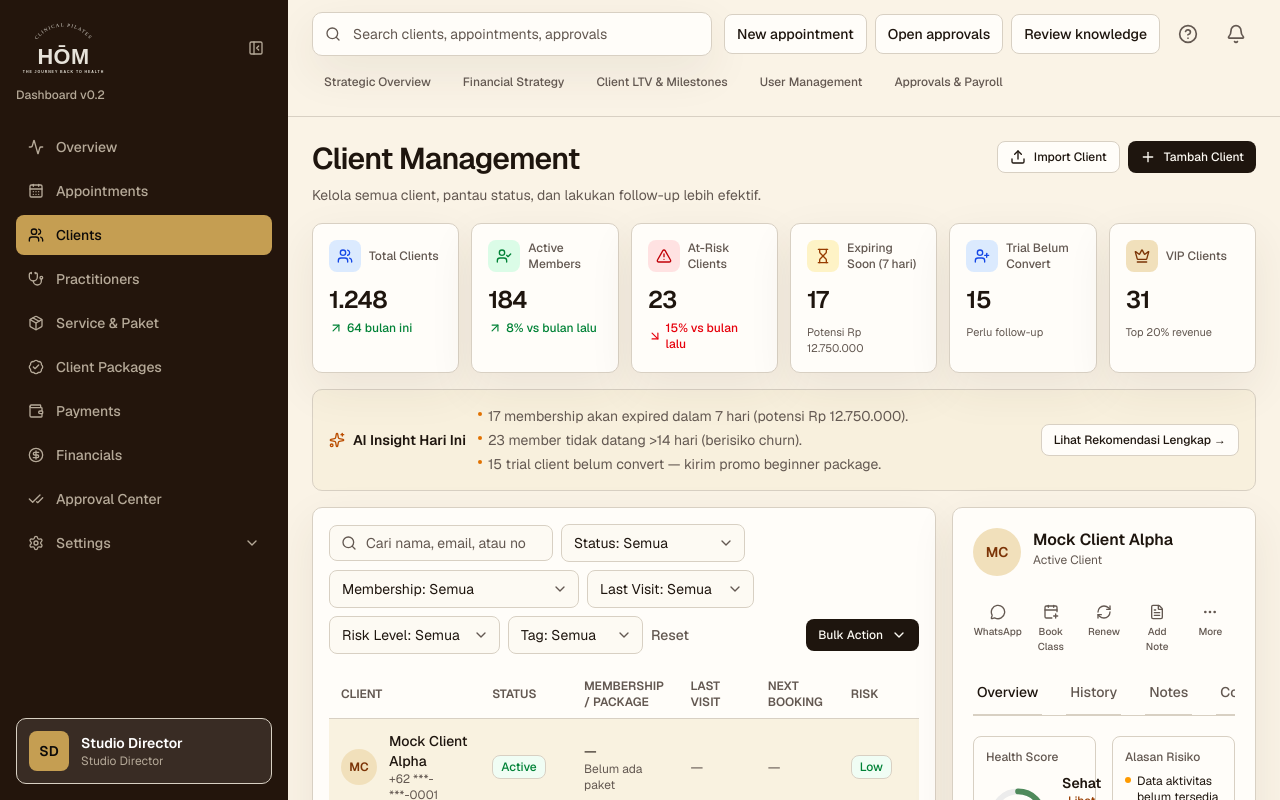
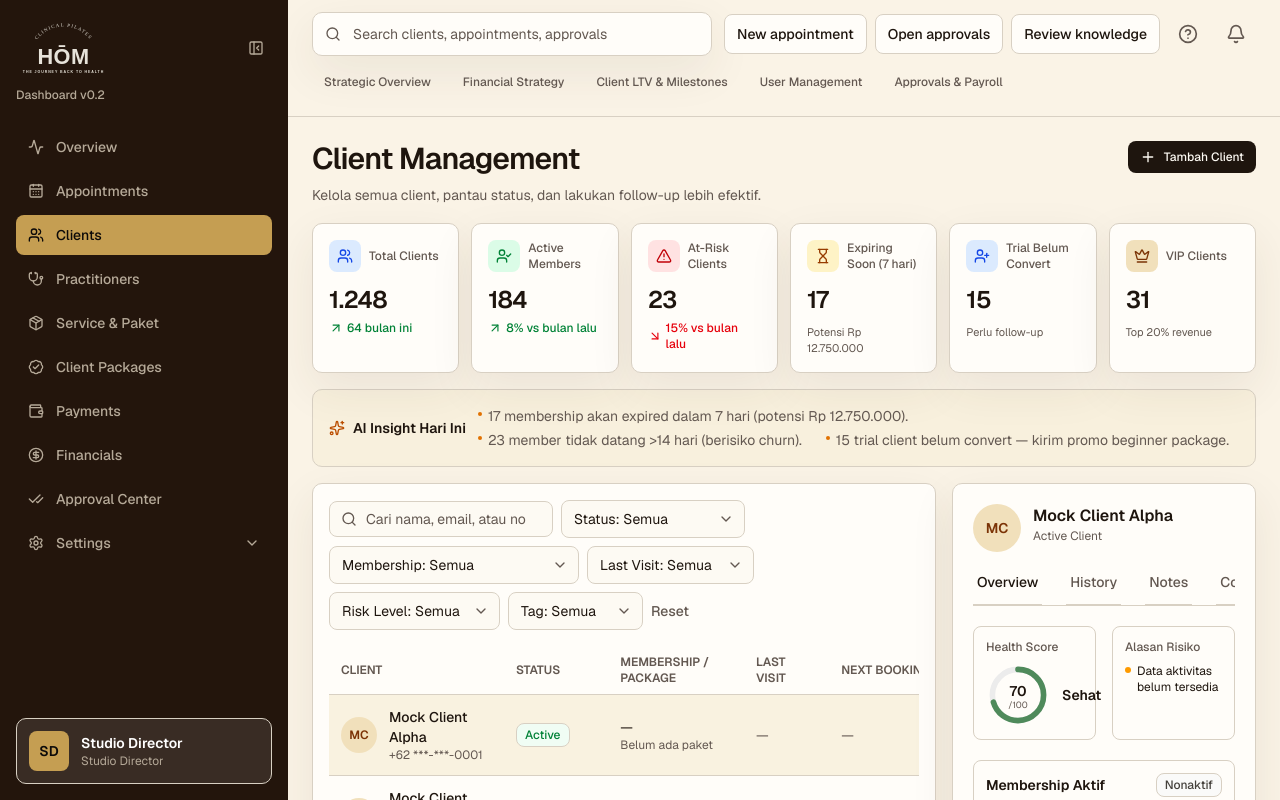
Before and after one commit to junadwi009/hom_v2, a Next.js app in the folder apps/web/: page /clients in a window 1280 px wide. Shown: the top 800 px of the page. Built offline with nearby package versions, Linux system fonts and the light colour scheme.

Commit message:
refactor(clients): remove placeholder demo actions on management pages

```diff
--- a/apps/web/src/features/clients/management/client-detail-panel.tsx
+++ b/apps/web/src/features/clients/management/client-detail-panel.tsx
@@ -1,14 +1,6 @@
-import {
-  CalendarPlus,
-  FileText,
-  MessageCircle,
-  MoreHorizontal,
-  RefreshCw,
-  Sparkles,
-} from "lucide-react";
+import { Sparkles } from "lucide-react";
 
 import { Badge } from "@/components/ui/badge";
-import { DemoButton, DemoLink } from "@/features/shell/demo-action";
 
 import { ClientTabs } from "../shared/clients-tabs";
 import { ScoreRing } from "../shared/score-ring";
@@ -40,34 +32,6 @@ export function ClientDetailPanel({ client }: { client: ManagedClient }) {
         </div>
       </header>
 
-      <div className="grid grid-cols-5 gap-1">
-        <PanelAction
-          icon={MessageCircle}
-          label="WhatsApp"
-          message={`Membuka chat WhatsApp ke ${client.name} (demo).`}
-        />
-        <PanelAction
-          icon={CalendarPlus}
-          label="Book Class"
-          message={`Booking kelas untuk ${client.name} (demo).`}
-        />
-        <PanelAction
-          icon={RefreshCw}
-          label="Renew"
-          message={`Perpanjang membership ${client.name} (demo).`}
-        />
-        <PanelAction
-          icon={FileText}
-          label="Add Note"
-          message={`Tambah catatan untuk ${client.name} (demo).`}
-        />
-        <PanelAction
-          icon={MoreHorizontal}
-          label="More"
-          message="Menu aksi lainnya (demo)."
-        />
-      </div>
-
       <ClientTabs tabs={["Overview", "History", "Notes", "Communication"]} />
 
       <div className="grid grid-cols-2 gap-4">
@@ -79,12 +43,6 @@ export function ClientDetailPanel({ client }: { client: ManagedClient }) {
               <p className="text-sm font-semibold text-foreground">
                 {healthLabel(client.healthScore)}
               </p>
-              <DemoLink
-                className="text-xs font-medium text-amber-800 hover:underline"
-                message="Membuka rincian Health Score (demo)."
-              >
-                Lihat detail skor →
-              </DemoLink>
             </div>
           </div>
         </div>
@@ -155,37 +113,8 @@ export function ClientDetailPanel({ client }: { client: ManagedClient }) {
         <p className="mt-1 text-xs leading-5 text-foreground-muted">
           {client.aiRecommendation}
         </p>
-        <DemoButton
-          className="mt-3 w-full"
-          message={`Pesan WhatsApp personal dikirim ke ${client.name} (demo).`}
-          size="sm"
-          type="button"
-        >
-          <MessageCircle aria-hidden="true" className="size-4" />
-          Kirim WhatsApp Personal
-        </DemoButton>
       </div>
     </section>
-  );
-}
-
-function PanelAction({
-  icon: Icon,
-  label,
-  message,
-}: {
-  icon: typeof MessageCircle;
-  label: string;
-  message: string;
-}) {
-  return (
-    <DemoLink
-      className="flex flex-col items-center gap-1 rounded-md px-1 py-2 text-[10px] font-medium text-foreground-muted hover:bg-stone-100 hover:text-foreground"
-      message={message}
-    >
-      <Icon aria-hidden="true" className="size-4" />
-      {label}
-    </DemoLink>
   );
 }
 
--- a/apps/web/src/features/clients/management/client-management-page.tsx
+++ b/apps/web/src/features/clients/management/client-management-page.tsx
@@ -1,9 +1,7 @@
 "use client";
 
-import { Sparkles, UserCheck, UserPlus, Users, Upload } from "lucide-react";
+import { Sparkles, UserCheck, UserPlus, Users } from "lucide-react";
 import { useState } from "react";
-
-import { DemoButton } from "@/features/shell/demo-action";
 
 import { ClientsPageHeader } from "../shared/clients-page-header";
 import { ClientKpiRow, type ClientKpi } from "../shared/clients-kpi-card";
@@ -110,20 +108,7 @@ export function ClientManagementPage({
   return (
     <div className="space-y-4">
       <ClientsPageHeader
-        actions={
-          <>
-            <DemoButton
-              message="Import client: pilih file CSV/XLSX (demo)."
-              size="sm"
-              type="button"
-              variant="secondary"
-            >
-              <Upload aria-hidden="true" className="size-4" />
-              Import Client
-            </DemoButton>
-            <CreateClientSheet action={createAction} canCreate={canCreate} />
-          </>
-        }
+        actions={<CreateClientSheet action={createAction} canCreate={canCreate} />}
         subtitle="Kelola semua client, pantau status, dan lakukan follow-up lebih efektif."
         title="Client Management"
       />
@@ -154,15 +139,6 @@ export function ClientManagementPage({
                 </li>
               ))}
             </ul>
-            <DemoButton
-              className="shrink-0"
-              message="Membuka rekomendasi AI lengkap untuk retensi & follow-up (demo)."
-              size="sm"
-              type="button"
-              variant="secondary"
-            >
-              Lihat Rekomendasi Lengkap →
-            </DemoButton>
           </div>
         </section>
       )}
--- a/apps/web/src/features/clients/management/client-table.tsx
+++ b/apps/web/src/features/clients/management/client-table.tsx
@@ -1,9 +1,6 @@
 "use client";
 
-import { FileText, MessageCircle, MoreVertical } from "lucide-react";
-
 import { Badge } from "@/components/ui/badge";
-import { DemoIconButton } from "@/features/shell/demo-action";
 import { cn } from "@/lib/utils";
 
 import type {
@@ -47,7 +44,6 @@ export function ClientTable({
             <th className="border-b px-3 py-2 font-semibold">Next Booking</th>
             <th className="border-b px-3 py-2 font-semibold">Risk</th>
             <th className="border-b px-3 py-2 font-semibold">Total Spend</th>
-            <th className="border-b px-3 py-2 text-right font-semibold">Aksi</th>
           </tr>
         </thead>
         <tbody>
@@ -91,31 +87,6 @@ export function ClientTable({
               <td className="px-3 py-3 font-medium text-foreground">
                 {client.totalSpend}
               </td>
-              <td className="px-3 py-3">
-                <div className="flex items-center justify-end gap-1">
-                  <DemoIconButton
-                    className="flex size-8 items-center justify-center rounded-md hover:bg-stone-100"
-                    label="WhatsApp"
-                    message={`Membuka chat WhatsApp ke ${client.name} (demo).`}
-                  >
-                    <MessageCircle className="size-4 text-green-600" aria-hidden="true" />
-                  </DemoIconButton>
-                  <DemoIconButton
-                    className="flex size-8 items-center justify-center rounded-md hover:bg-stone-100"
-                    label="Catatan"
-                    message={`Tambah catatan untuk ${client.name} (demo).`}
-                  >
-                    <FileText className="size-4 text-foreground-muted" aria-hidden="true" />
-                  </DemoIconButton>
-                  <DemoIconButton
-                    className="flex size-8 items-center justify-center rounded-md hover:bg-stone-100"
-                    label="Aksi lain"
-                    message={`Menu aksi untuk ${client.name} (demo).`}
-                  >
-                    <MoreVertical className="size-4 text-foreground-muted" aria-hidden="true" />
-                  </DemoIconButton>
-                </div>
-              </td>
             </tr>
           ))}
         </tbody>
--- a/apps/web/src/features/clients/shared/clients-toolbar.tsx
+++ b/apps/web/src/features/clients/shared/clients-toolbar.tsx
@@ -3,16 +3,13 @@
 import { ChevronDown, Search } from "lucide-react";
 import { useState } from "react";
 
-import { DemoButton } from "@/features/shell/demo-action";
-
 export type ToolbarFilter = { label: string; options: string[] };
 
-// Presentational toolbar: search + filter selects + reset + bulk action.
+// Presentational toolbar: search + filter selects + reset.
 // Filtering is illustrative (mock data) — wire to real queries when available.
 export function ClientsToolbar({
   searchPlaceholder,
   filters,
-  bulkLabel = "Bulk Action",
   query = "",
   onSearch,
   onFilterChange,
@@ -20,7 +17,6 @@ export function ClientsToolbar({
 }: {
   searchPlaceholder: string;
   filters: ToolbarFilter[];
-  bulkLabel?: string;
   query?: string;
   onSearch?: (value: string) => void;
   onFilterChange?: (label: string, value: string) => void;
@@ -78,17 +74,6 @@ export function ClientsToolbar({
       >
         Reset
       </button>
-
-      <div className="ml-auto">
-        <DemoButton
-          message="Pilih baris dulu untuk aksi massal (demo)."
-          size="sm"
-          type="button"
-        >
-          {bulkLabel}
-          <ChevronDown aria-hidden="true" className="size-4" />
-        </DemoButton>
-      </div>
     </div>
   );
 }
```
